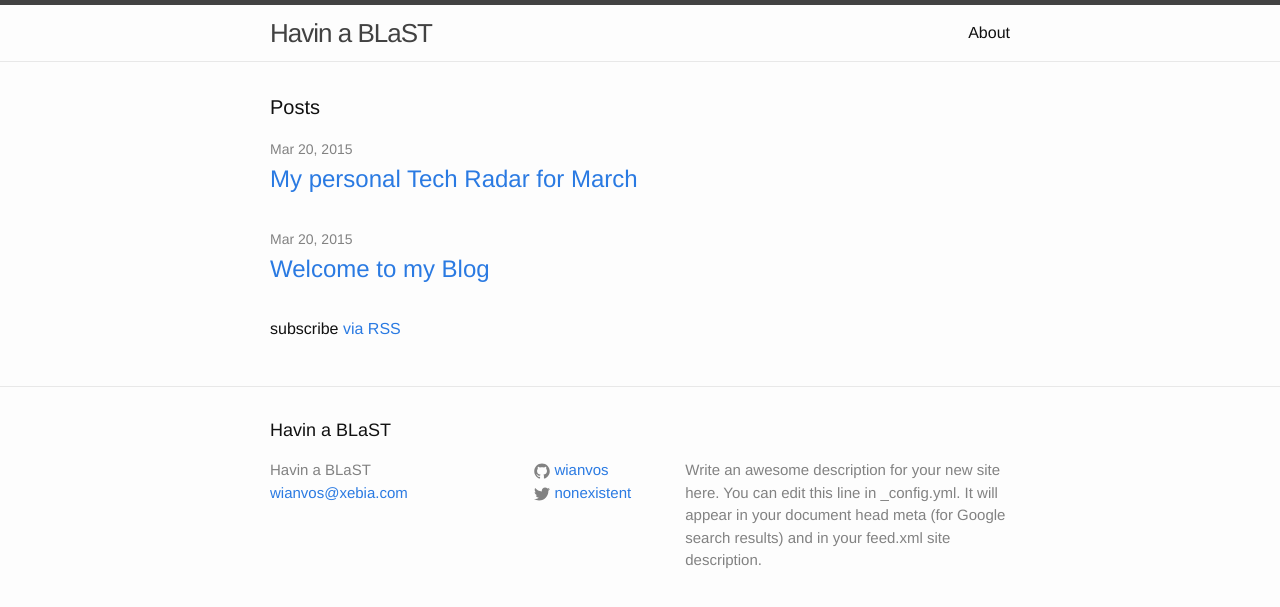
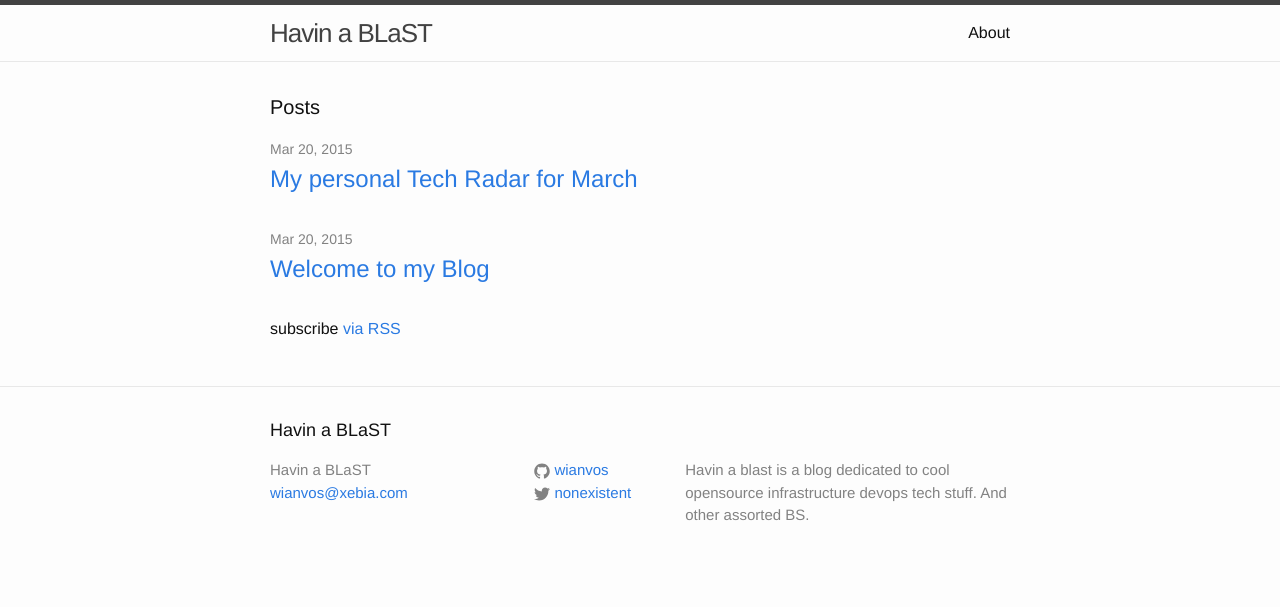
Before and after one commit to WianVos/wianvos.github.io, a Jekyll site: the page built from index.html, in a window 1280 px wide. Shown: the top 607 px of the page. Built offline with Jekyll 4.4.1, drawn with Linux system fonts in a browser that asks for light colours.

Commit message:
updated description

```diff
--- a/_config.yml
+++ b/_config.yml
@@ -2,9 +2,7 @@
 title: "Havin a BLaST"
 email: "wianvos@xebia.com"
 description: > # this means to ignore newlines until "baseurl:"
-  Write an awesome description for your new site here. You can edit this
-  line in _config.yml. It will appear in your document head meta (for
-  Google search results) and in your feed.xml site description.
+  Havin a blast is a blog dedicated to cool opensource infrastructure devops tech stuff. And other assorted BS.
 baseurl: "" # the subpath of your site, e.g. /blog
 url: "" # the base hostname & protocol for your site
 twitter_username: "nonexistent"
```
